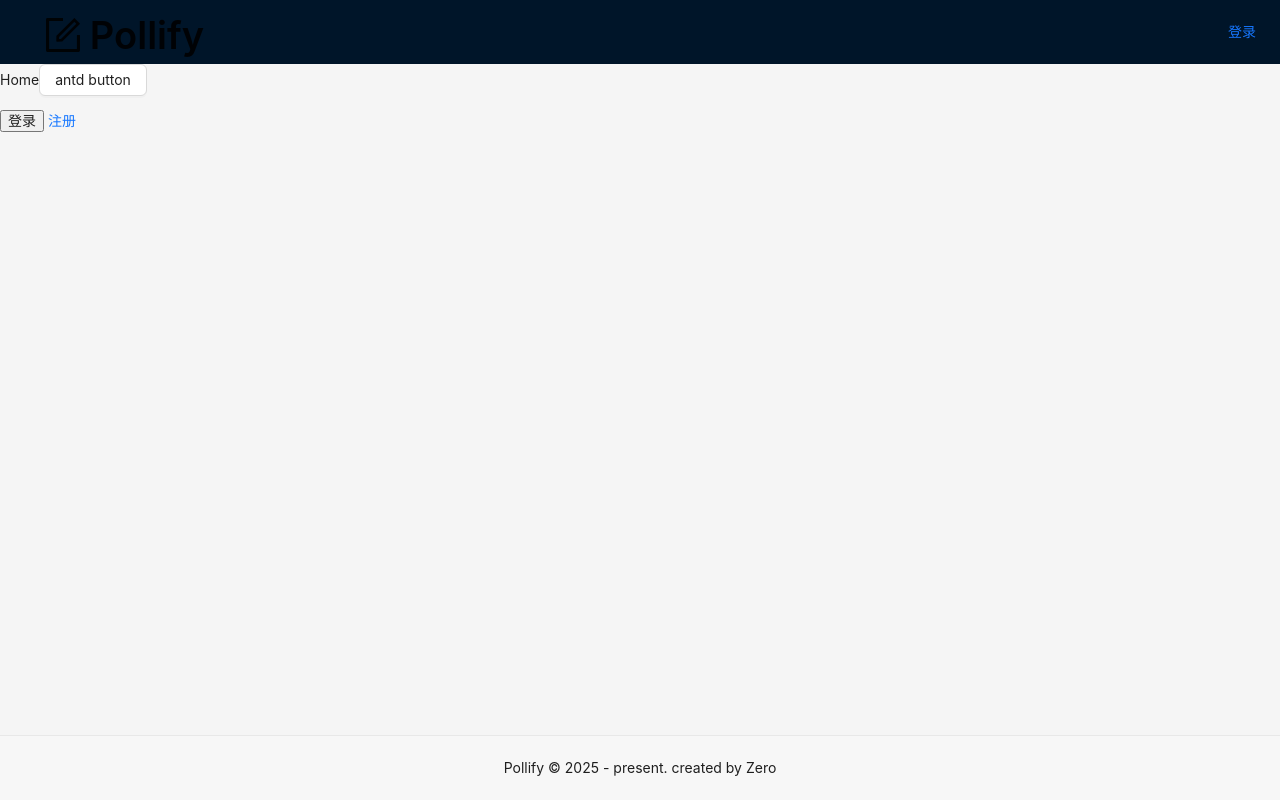
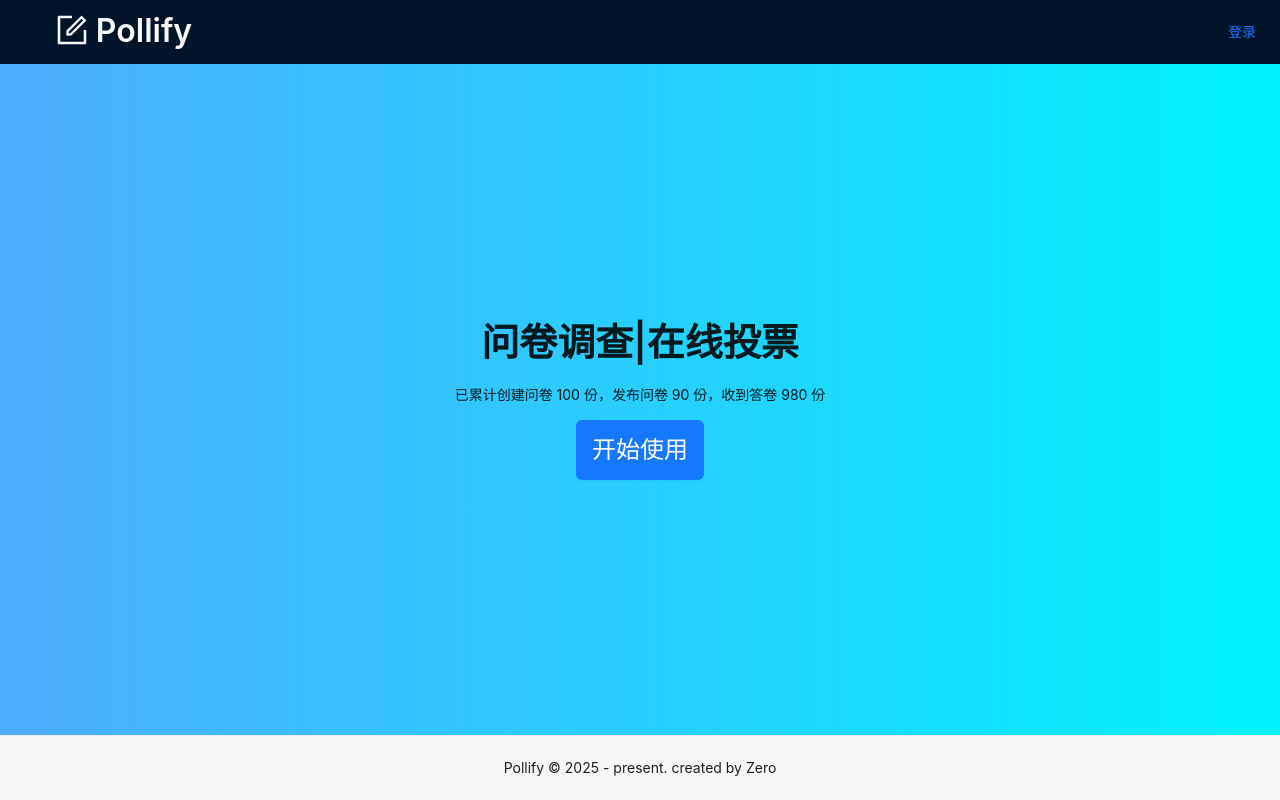
Before and after one commit to Eomnational/Pollify, a React (Vite) app: page / in a window 1280 px wide. Built offline with nearby package versions, Linux system fonts and the light colour scheme.

Commit message:
feat: 完成首页，Logo样式

```diff
--- a/package.json
+++ b/package.json
@@ -12,6 +12,7 @@
   "dependencies": {
     "@ant-design/icons": "^5.6.0",
     "antd": "^5.23.4",
+    "axios": "^1.7.9",
     "react": "^18.3.1",
     "react-dom": "^18.3.1"
   },
--- a/src/components/Logo.module.scss
+++ b/src/components/Logo.module.scss
@@ -3,10 +3,8 @@
     margin: 12px 0;
     line-height: 1;
     text-align: center;
+    h1{
+        font-size: 32px;
+        color: #f7f7f7;
+    }
 }
-
-
-h1{
-    font-size: 32px;
-    color: #f7f7f7;
-}
--- a/src/components/Logo.tsx
+++ b/src/components/Logo.tsx
@@ -13,7 +13,7 @@
           <Title>
             <FormOutlined />
           </Title>
-          <Title>Pollify</Title>
+          <Title >Pollify</Title>
         </Space>
       </Link>
     </div>
--- a/src/layout/ManageLayout.tsx
+++ b/src/layout/ManageLayout.tsx
@@ -1,19 +1,26 @@
 import React,{FC} from'react';
-import {Outlet} from "react-router-dom";
+import {Outlet,useNavigate,useLocation} from "react-router-dom";
 import styles from './ManageLayout.module.scss';
+import { Button,Space,Divider } from 'antd';
+import {PlusOutlined, BarsOutlined, StarOutlined,DeleteOutlined} from '@ant-design/icons'
 const ManageLayout:FC = () => {
+  const nav=useNavigate();
+  const { pathname } = useLocation()
   return (
         <>
         <div className={styles.container}>
         <div className={styles.left}>
-            <p>ManageLayout left </p>
-            <button>创建问卷</button>
-            <br/>
-            <a href='#'>我的问卷</a>
-            <br/>
-            <a href='#'>星标问卷</a>
-            <br/>
-            <a href='#'>回收站</a>
+
+            <Space direction='vertical'>
+            <Button type='default' size='large' icon={<PlusOutlined />} >新建问卷</Button>
+            <Divider style={{borderTop:'transparent'}}/>
+            <Button type={pathname.startsWith('/manage/list') ? 'default' : 'text'} size='large' icon={<BarsOutlined />} onClick={() => nav('/manage/list')}>我的问卷</Button>
+
+            <Button type={pathname.startsWith('/manage/star') ? 'default' : 'text'} size='large' icon={<StarOutlined />} onClick={() => nav('/manage/star')}>新标问卷</Button>
+
+            <Button type={pathname.startsWith('/manage/trash') ? 'default' : 'text'} size='large' icon={<DeleteOutlined /> } onClick={() => nav('/manage/trash')}>回收站</Button>
+            </Space>
+
         </div>
         <div className={styles.right}>
             <Outlet/>
--- /dev/null
+++ b/src/pages/Home.module.scss
@@ -0,0 +1,16 @@
+.container {
+    height: calc(100vh - 64px - 65px);
+    display: flex;
+    flex-direction: column;
+    justify-content: center;
+    align-items: center;
+    background-image: linear-gradient(to right, #4facfe 0%, #00f2fe 100%);
+    .info {
+      text-align: center;
+
+      button {
+        height: 60px;
+        font-size: 24px;
+      }
+    }
+  }
--- a/src/pages/Home.tsx
+++ b/src/pages/Home.tsx
@@ -1,28 +1,22 @@
 import React,{FC} from'react';
-import {useNavigate,Link} from'react-router-dom';
-import {Button} from 'antd'
-
-
+import {useNavigate} from'react-router-dom';
+import {Button,Typography} from 'antd'
+import { MANAGE_INDEX_PATHNAME } from '../router';
+import styles from './Home.module.scss'
+const {Title,Paragraph} = Typography;
 
 const Home:FC = () => {
   const nav = useNavigate();
-  const login=()=>{
-    nav('/login');
-    // nav({
-    //   pathname: '/login',
-    //   search: '?b=21',
+  // const login=()=>{
+  //   nav('/login');
 
-    // })
-  }
+  // }
   return (<>
-  <div>
-    <p>Home
-      <Button >antd button</Button>
-    </p>
-    <div>
-      <button onClick={login}>登录</button>
-      &nbsp;
-      <Link to="/register">注册</Link>
+  <div className={styles.container}>
+    <div className={styles.info}>
+      <Title>问卷调查|在线投票</Title>
+      <Paragraph>已累计创建问卷 100 份，发布问卷 90 份，收到答卷 980 份</Paragraph>
+      <Button type="primary" onClick={() => nav(MANAGE_INDEX_PATHNAME)}>开始使用</Button>
     </div>
   </div>
   </>)
@@ -30,4 +24,4 @@
 
 
 
-  export default Home;
+export default Home;
```
Also changed, not shown: 1 other file (tests, documents, lock files or other folders).
